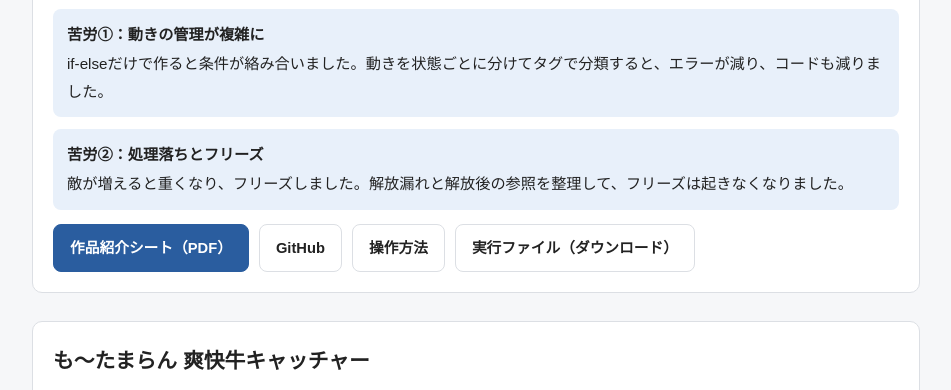
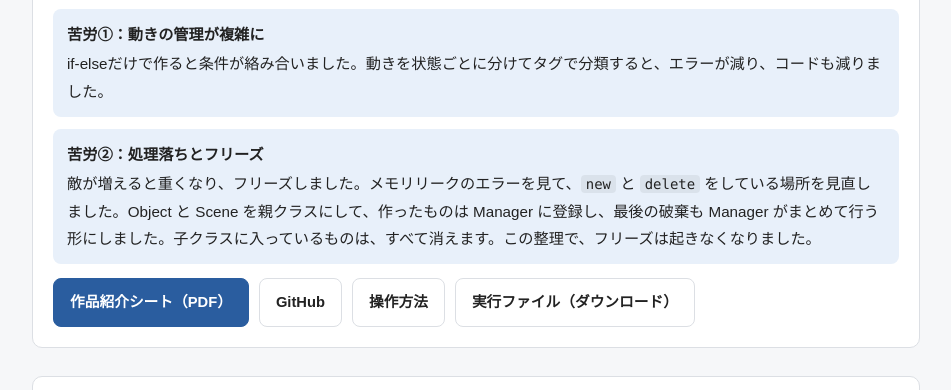
Before and after one commit to SoTanaka0409/portfolio, a plain HTML site: page index.html in a window 1280 px wide. Shown: the part 2709-3099 px from the top of the page, without its empty margins (164-1115 px from the left). Drawn offline with Linux system fonts and the light colour scheme.

Commit message:
Skybound のメモリ整理の説明と、AIとの付き合い方の説明を追加

```diff
--- a/index.html
+++ b/index.html
@@ -67,6 +67,7 @@
   .split .card h3 { margin-top: 0; }
   ul { margin: 0; padding-left: 1.2em; }
   .note { color: var(--muted); font-size: .88rem; }
+  code { font-family: Consolas, "Courier New", monospace; font-size: .92em; background: rgba(0,0,0,.06); padding: 1px 5px; border-radius: 4px; }
 
   /* 使ってきたツール */
   .group { margin-top:18px; }
@@ -223,7 +224,7 @@
     <div class="story"><b>苦労①：動きの管理が複雑に</b>
       if-elseだけで作ると条件が絡み合いました。動きを状態ごとに分けてタグで分類すると、エラーが減り、コードも減りました。</div>
     <div class="story"><b>苦労②：処理落ちとフリーズ</b>
-      敵が増えると重くなり、フリーズしました。解放漏れと解放後の参照を整理して、フリーズは起きなくなりました。</div>
+      敵が増えると重くなり、フリーズしました。メモリリークのエラーを見て、<code>new</code> と <code>delete</code> をしている場所を見直しました。Object と Scene を親クラスにして、作ったものは Manager に登録し、最後の破棄も Manager がまとめて行う形にしました。子クラスに入っているものは、すべて消えます。この整理で、フリーズは起きなくなりました。</div>
     <div class="btns">
       <a class="btn main" href="docs/skybound-slayer.pdf">作品紹介シート（PDF）</a>
       <a class="btn" href="https://github.com/SoTanaka0409/SkyboundSlayer" target="_blank" rel="noopener">GitHub</a>
@@ -332,6 +333,7 @@
     </div>
   </div>
   <p class="note" style="margin-top:12px">AIは、改善点を出してもらう、自分では作ったことのない処理を作ってもらう、という使い方をしています。AIが作った部分は、仕組みを理解して説明できるようにすることが今後の課題です。</p>
+  <p class="note">エラーが繰り返し出るときや、初めてやることは、書き方を自分で学んだり、先生と一緒に探したりしています。先生に相談して、仕様ごとにコードをまとめて、読みやすくすることの大切さを知りました。</p>
 </section>
 
 <footer>
```
